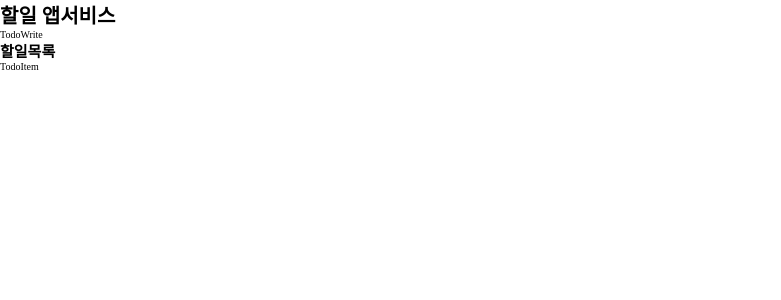
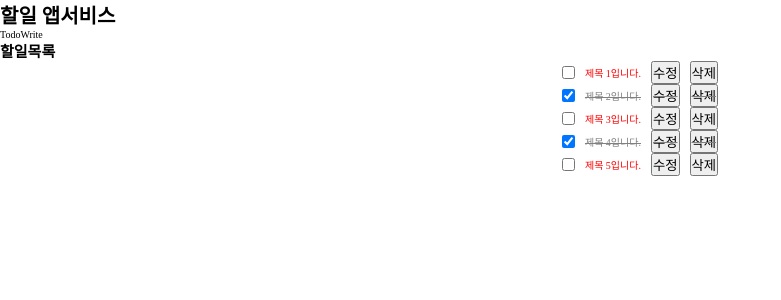
Before and after one commit to maintainline/til_react_cra_ts, a React (Create React App) app: page / in a window 1280 px wide. Shown: the top 300 px of the page, without its empty margins (0-781 px from the left). Built offline with nearby package versions, Linux system fonts and the light colour scheme.

Commit message:
[docs]todo제작해 보기

```diff
--- a/src/App.tsx
+++ b/src/App.tsx
@@ -1,22 +1,47 @@
 import { useState } from 'react';
 import TodoList from './components/todos/TodoList';
 import TodoWrite from './components/todos/TodoWrite';
+
+// 공통으로 사용하는 type 정의 및 interface 는 별도의 폴더에 보관하자.
 import { ITodoType, TodoType } from './types/todoType';
+import TodoItem from './components/todos/TodoItem';
 
+// 테스트를 위한 목업 데이터(/src/api/dummy.ts 추천)
+const initialTodos: TodoType[] = [
+  { id: 'a', title: '제목 1입니다.', completed: false },
+  { id: 'b', title: '제목 2입니다.', completed: true },
+  { id: 'c', title: '제목 3입니다.', completed: false },
+  { id: 'd', title: '제목 4입니다.', completed: true },
+  { id: 'e', title: '제목 5입니다.', completed: false },
+];
 
 function App(): JSX.Element {
   //ts
   //{id:"", title:"",completed:false}
-  const [todos, setTodos] = useState<(ITodoType | TodoType)[]>([]);
+  const [todos, setTodos] = useState<(ITodoType | TodoType)[]>(initialTodos);
 
   // todos를 업데이트 하는 함수
   const handleTodoUpdate = (): void => {
     //setTodos()
   };
   //todo 목록에서 실행할 함수들
-  const onToggle = (): void => {};
-  const onDelete = (): void => {};
-  const onEdit = (): void => {};
+  const onToggle = (id: string): void => {
+    console.log('onToggle:', id);
+    // 전달받은 ID 를 이용해서 .map으로 id가 같으면 찾아서 completed 변경
+    const arr: TodoType[] = todos.map(todo =>
+      todo.id === id ? { ...todo, completed: !todo.completed } : todo,
+    );
+    setTodos(arr);
+  };
+  const onDelete = (id: string): void => {
+    console.log('onDelete:', id);
+    // 전달받은 ID 를 제외한 나머지만 모아서 목록 변경
+    const arr: TodoType[] = todos.filter(todo => todo.id !== id);
+    setTodos(arr);
+  };
+  const onEdit = (): void => {
+    console.log('onEdit');
+  };
   //tsx
   return (
     <div>
--- a/src/components/todos/TodoItem.tsx
+++ b/src/components/todos/TodoItem.tsx
@@ -1,10 +1,35 @@
+import { TodoType } from '@/types/todoType';
+
 type TodoItemProps = {
-  onToggle: () => void;
-  onDelete: () => void;
+  todo: TodoType;
+  onToggle: (id: string) => void;
+  onDelete: (id: string) => void;
   onEdit: () => void;
 };
-const TodoItem = ({ onToggle, onDelete, onEdit }: TodoItemProps) => {
-  return <div>TodoItem</div>;
+const TodoItem = ({ todo, onToggle, onDelete, onEdit }: TodoItemProps) => {
+  // 수정은 별도의 입력창 구성으로 수정 후  값만 업데이트
+  const handleEdit = () => {
+    console.log('여기에서 내용을 수정하는 기능 작성 후 완료된 데이터 전송');
+    onEdit();
+  };
+
+  //css 객체 만들기
+  const liStyle: React.CSSProperties = {
+    display: 'flex',
+    gap: '10px',
+    alignItems: 'center',
+    justifyContent: 'center',
+    color: todo.completed ? 'gray' : 'red',
+    textDecoration: todo.completed ? 'line-through' : 'none',
+  };
+  return (
+    <li style={liStyle}>
+      <input type="checkbox" onChange={() => onToggle(todo.id)} checked={todo.completed} />
+      <span>{todo.title}</span>
+      <button onClick={handleEdit}>수정</button>
+      <button onClick={() => onDelete(todo.id)}>삭제</button>
+    </li>
+  );
 };
 
 export default TodoItem;
--- a/src/components/todos/TodoList.tsx
+++ b/src/components/todos/TodoList.tsx
@@ -4,8 +4,8 @@ import TodoItem from './TodoItem';
 //컴포넌트 + Props
 type TodoListProps = {
   todos: TodoType[];
-  onToggle: () => void;
-  onDelete: () => void;
+  onToggle: (id: string) => void;
+  onDelete: (id: string) => void;
   onEdit: () => void;
 };
 
@@ -13,7 +13,22 @@ const TodoList = ({ todos, onToggle, onDelete, onEdit }: TodoListProps): JSX.Ele
   return (
     <div>
       <h2>할일목록</h2>
-      <TodoItem onToggle={onToggle} onDelete={onDelete} onEdit={onEdit} />
+      {/* 할일 즉, todos 는 여러개의 item 으로 구성된 배열이다. .map 으로 출력 */}
+      {todos.length === 0 ? (
+        <p>목록이 없습니다.</p>
+      ) : (
+        <ul>
+          {todos.map(item => (
+            <TodoItem
+              key={item.id}
+              todo={item}
+              onToggle={onToggle}
+              onDelete={onDelete}
+              onEdit={onEdit}
+            />
+          ))}
+        </ul>
+      )}
     </div>
   );
 };
```
Also changed, not shown: 1 other file (tests, documents, lock files or other folders).
